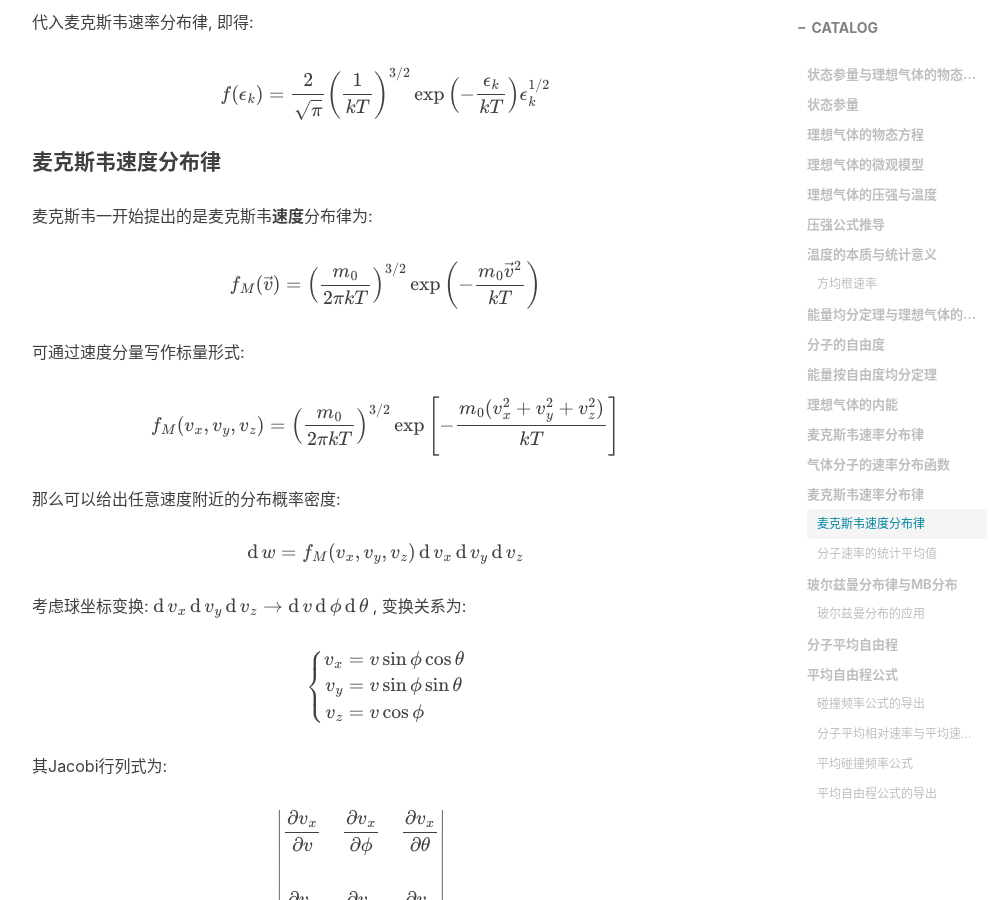
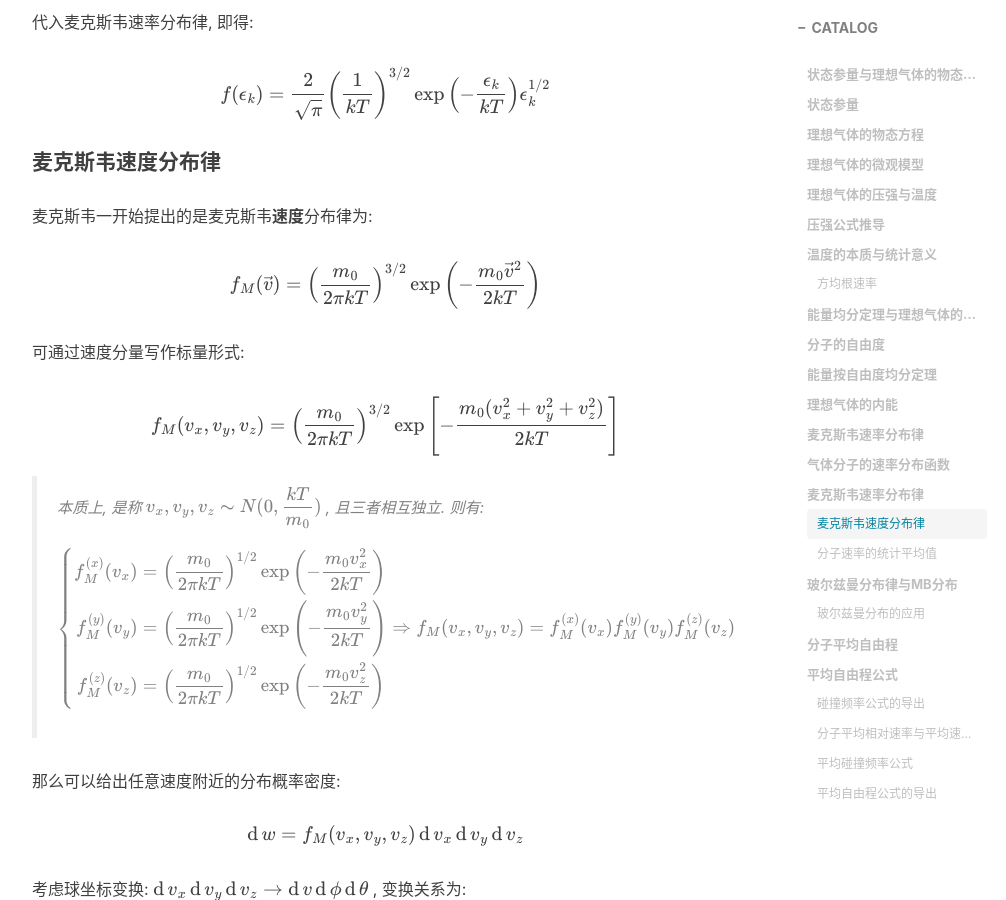
Before and after one commit to Coekjan/coekjan.github.io, a Jekyll site: the page built from _posts/2020-12-28-Kinetic-Theory-of-Gases.md, in a window 1280 px wide and 900 px high, scrolled down 6893 px. Shown: the whole window, without its empty margins (233-1239 px from the left). Built offline with Jekyll 4.4.1, drawn with Linux system fonts in a browser that asks for light colours; nearby versions of some CDN libraries; comment, search, counter and statistics services are not loaded.

Commit message:
Update 2020-12-28-Kinetic-Theory-of-Gases.md

```diff
--- a/_posts/2020-12-28-Kinetic-Theory-of-Gases.md
+++ b/_posts/2020-12-28-Kinetic-Theory-of-Gases.md
@@ -255,14 +255,25 @@ $$
 麦克斯韦一开始提出的是麦克斯韦**速度**分布律为:
 
 $$
-f_M(\vec v)=\left(\frac{m_0}{2\pi k T}\right)^{3/2}\exp\left(-\frac{m_0{\vec v}^2}{kT}\right)
+f_M(\vec v)=\left(\frac{m_0}{2\pi k T}\right)^{3/2}\exp\left(-\frac{m_0{\vec v}^2}{2kT}\right)
 $$
 
 可通过速度分量写作标量形式:
 
 $$
-f_M(v_x, v_y, v_z)=\left(\frac{m_0}{2\pi k T}\right)^{3/2}\exp\left[-\frac{m_0(v_x^2+v_y^2+v_z^2)}{kT}\right]
+f_M(v_x, v_y, v_z)=\left(\frac{m_0}{2\pi k T}\right)^{3/2}\exp\left[-\frac{m_0(v_x^2+v_y^2+v_z^2)}{2kT}\right]
 $$
+
+> 本质上, 是称 $v_x, v_y, v_z \thicksim N(0, \displaystyle\frac{kT}{m_0})$ , 且三者相互独立. 则有:
+>
+> $$
+> \left\{\begin{aligned}
+>   f_M^{(x)}(v_x)&=\left(\frac{m_0}{2\pi k T}\right)^{1/2}\exp\left(-\frac{m_0v_x^2}{2kT}\right)\\
+    f_M^{(y)}(v_y)&=\left(\frac{m_0}{2\pi k T}\right)^{1/2}\exp\left(-\frac{m_0v_y^2}{2kT}\right)\\
+    f_M^{(z)}(v_z)&=\left(\frac{m_0}{2\pi k T}\right)^{1/2}\exp\left(-\frac{m_0v_z^2}{2kT}\right)
+> \end{aligned}\right.\Rightarrow f_M(v_x, v_y, v_z) = f_M^{(x)}(v_x)f_M^{(y)}(v_y)f_M^{(z)}(v_z)
+> $$
+>
 
 那么可以给出任意速度附近的分布概率密度:
 
```
